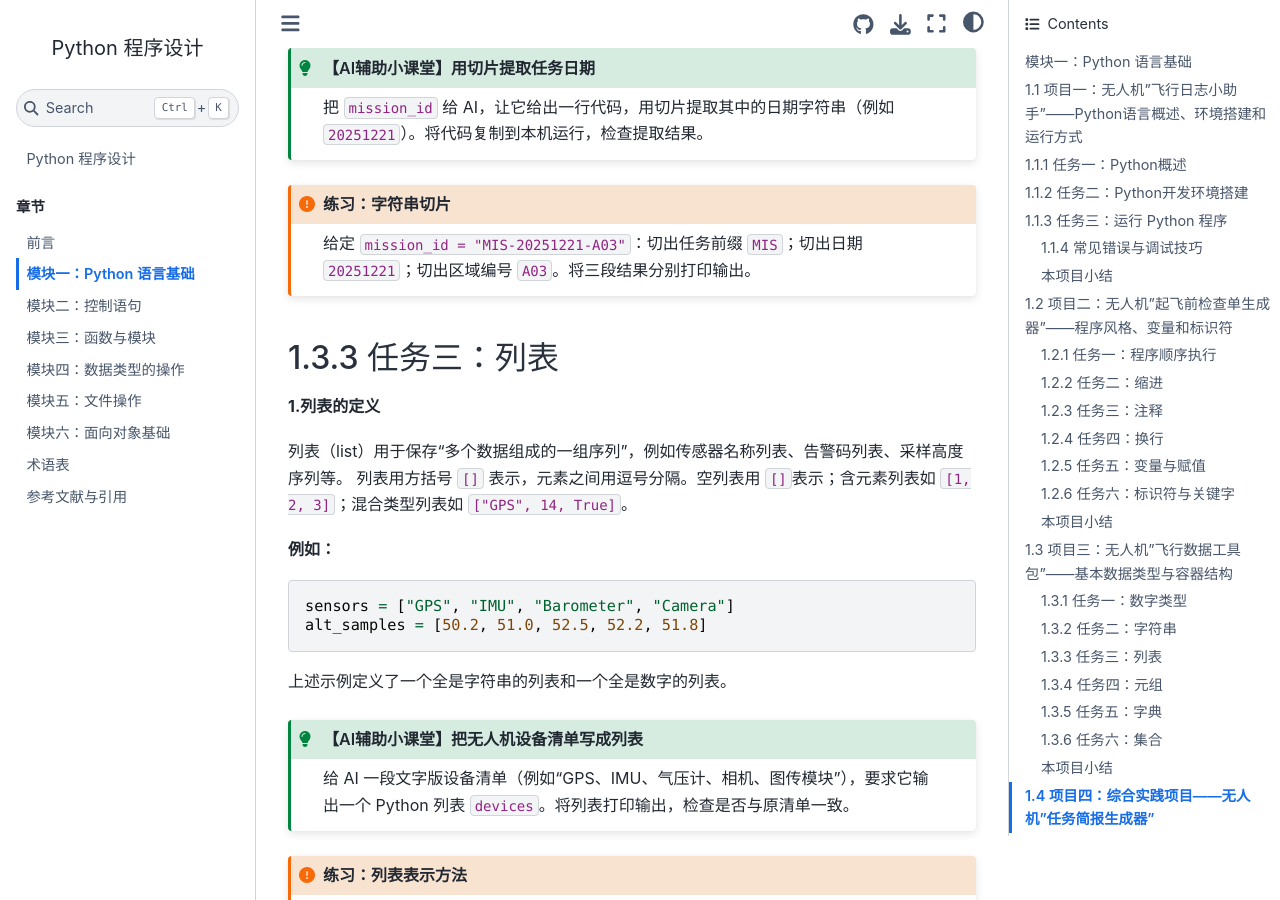
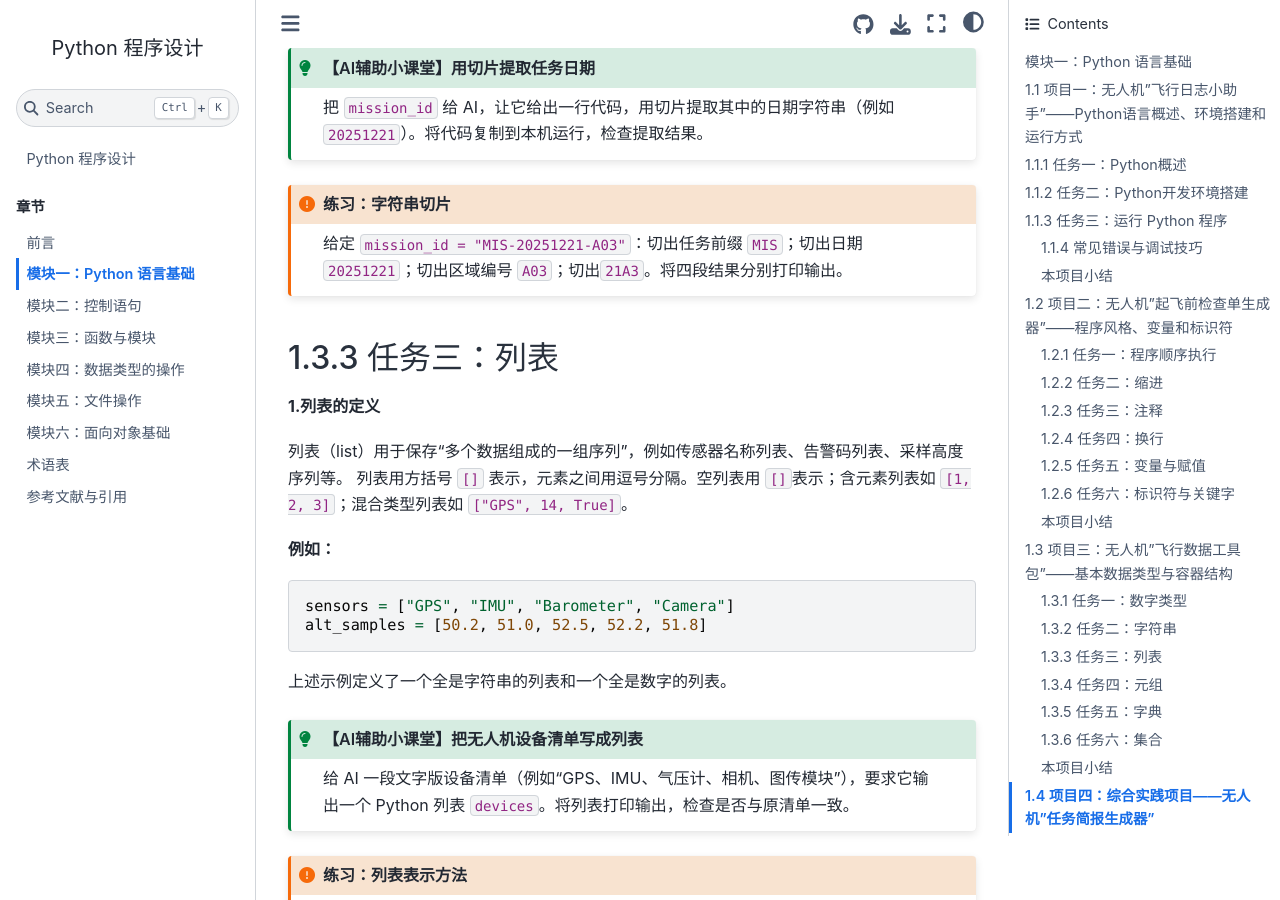
Before and after one commit to slevnling-afk/python-programming-book, a Sphinx documentation site: the page built from docs/chapters/01-python-basics.md, in a window 1280 px wide and 900 px high, scrolled down 27452 px. Built offline with Sphinx 7.4.7 and the Sphinx Book theme 1.1.4, drawn with Linux system fonts in a browser that asks for light colours.

Commit message:
更新测试

```diff
--- a/docs/chapters/01-python-basics.md
+++ b/docs/chapters/01-python-basics.md
@@ -1090,7 +1090,7 @@ print(mission_id[-3:])    # 'A03'
 
 :::{admonition} 练习：字符串切片
 :class: important
-给定 `mission_id = "MIS-20251221-A03"`：切出任务前缀 `MIS`；切出日期 `20251221`；切出区域编号 `A03`。将三段结果分别打印输出。
+给定 `mission_id = "MIS-20251221-A03"`：切出任务前缀 `MIS`；切出日期 `20251221`；切出区域编号 `A03`；切出`21A3`。将四段结果分别打印输出。
 :::
 
 ## 1.3.3 任务三：列表
```
